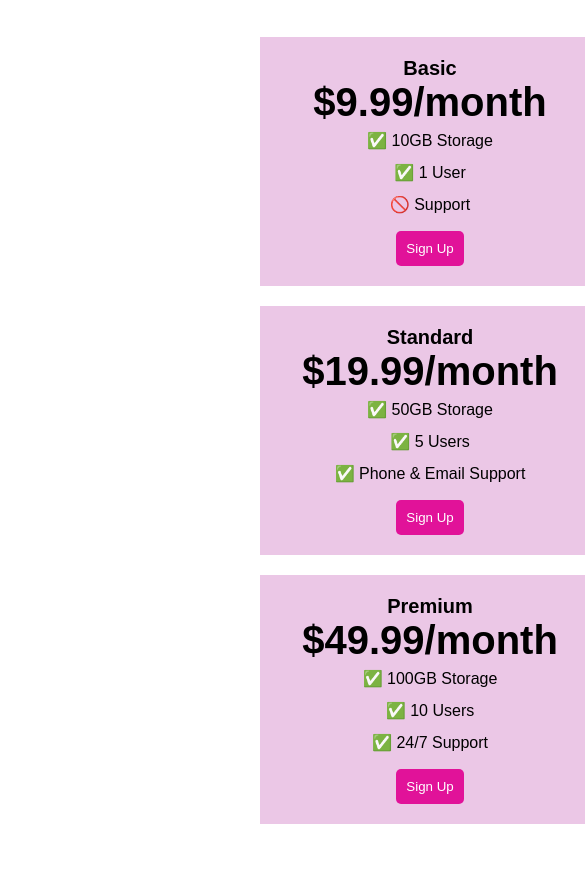
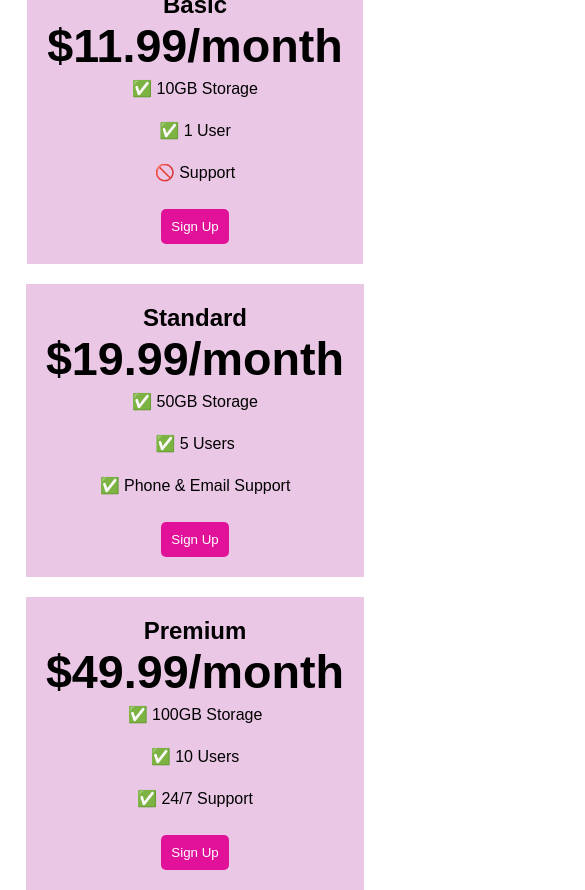
Before and after one commit to elleyjin/pricing-table---flexbox-exercise, a plain HTML site: page index.html in a window 390 px wide. Shown: the top 890 px of the page, 585 px wide, since content can reach past the window. Before the commit the page ends 860 px from the top, so only its background shows below. Drawn offline with Linux system fonts and the light colour scheme; a web font is replaced by a local one.

Commit message:
Update index.html

```diff
--- a/index.html
+++ b/index.html
@@ -19,33 +19,38 @@
       display: flex;
       gap: 20px;
       justify-content: center;
-      /* align-content: center; */
       align-items: center;
       height: 100vh;
     }
 
+    .pricing-plan {
+      flex: 1;
+      text-align: center;
+      background-color: #EBC7E6;
+      max-width: 400px;
+      padding: 20px;
+    }
+
     .plan-title {
       font-weight: bold;
-      font-size: 15pt;
+      font-size: 24px;
     }
 
     .plan-price {
       font-weight: 700;
-      font-size: 30pt;
+      font-size: 35pt;
     }
 
-    .pricing-plan {
-      text-align: center;
-      background-color: #EBC7E6;
-      width: 300px;
-      padding: 20px;
-    }
 
     .plan-features {
       padding: 0;
       padding-bottom: 10px;
       line-height: 2;
       margin: 0;
+    }
+
+    .plan-features li {
+      margin-bottom: 10px;
     }
 
     .plan-button {
@@ -58,13 +63,10 @@
 
 
     /* Hint: What can you do with a media query and flexbox? */
-    @media (max-width: 1150px) {
+    @media (max-width: 1250px) {
       .pricing-container {
-        display: inline-flex;
         flex-direction: column;
-        justify-content: center;
-        align-items: center;
-        width: 100vh;
+        width: 100%;
       }
     }
   </style>
@@ -74,7 +76,7 @@
   <div class="pricing-container">
     <div class="pricing-plan">
       <div class="plan-title">Basic</div>
-      <div class="plan-price">$9.99/month</div>
+      <div class="plan-price">$11.99/month</div>
       <ul class="plan-features">
         <li>✅ 10GB Storage</li>
         <li>✅ 1 User</li>
```
